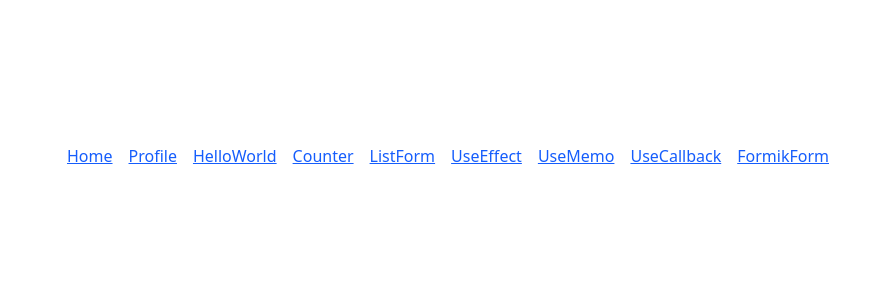
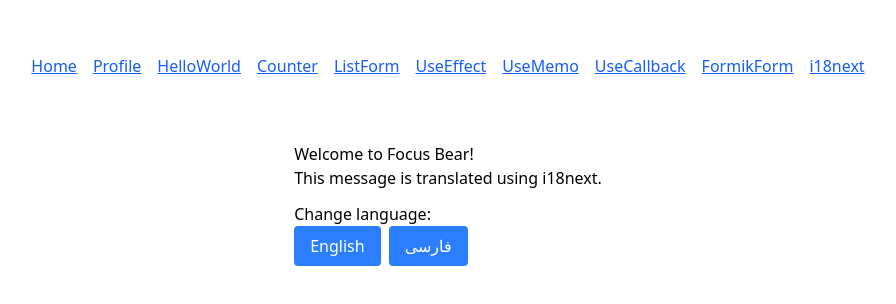
Before and after one commit to solmazmaabi-droid/SolmazMaabi-intern-repo, a React (Vite) app: page /components/I18nDemo in a window 1280 px wide. Shown: the part 232-536 px from the top of the page, without its empty margins (192-1088 px from the left). Built offline with nearby package versions, Linux system fonts and the light colour scheme.

Commit message:
Add: 📌 Implementing Internationalization with i18next

```diff
--- /dev/null
+++ b/Markdowns/5. React fundamentals/i18n.md
@@ -0,0 +1,13 @@
+# 📌 Implementing Internationalization with i18next
+
+## ❓ What challenges did you face while setting up i18next?
+
+A common challenge was ensuring i18next was initialised exactly once and imported before components tried to use translations. Another challenge was organising translation files and keeping keys consistent across languages. It was also easy to miss small issues like incorrect file paths or forgetting to add a fallback language.
+
+## ❓ Why is it important to use a library like i18next instead of manually handling translations?
+
+A library like i18next provides a structured and scalable approach to translations, including language switching, fallbacks, interpolation, and pluralisation. Doing this manually becomes difficult to maintain as the number of languages and UI strings grows, and it increases the risk of inconsistent wording and missing translations.
+
+## ❓ How would you handle dynamic content (e.g., user-generated text) in a multilingual app?
+
+User-generated content usually should not be automatically translated without user consent because it can be inaccurate. I would keep user content in its original language and optionally offer “Translate” as a separate feature (using a translation service), clearly labelling it as a translation. For dynamic UI text (e.g., “Hello, {name}”), I would use i18next interpolation and keep the dynamic values separate from the translation strings.
--- a/package.json
+++ b/package.json
@@ -46,8 +46,10 @@
   },
   "dependencies": {
     "formik": "^2.4.9",
+    "i18next": "^25.8.0",
     "react": "^19.2.3",
     "react-dom": "^19.2.3",
+    "react-i18next": "^16.5.3",
     "react-router-dom": "^7.12.0",
     "yup": "^1.7.1"
   }
--- a/src/App.jsx
+++ b/src/App.jsx
@@ -8,6 +8,7 @@
 import UseMemoDemo from "./components/UseMemoDemo";
 import UseCallbackDemo from "./components/UseCallbackDemo";
 import FormikForm from "./components/FormikForm";
+import I18nDemo from "./components/I18nDemo";
 
 export default function App() {
   <div className="p-6 bg-blue-600 text-white">Tailwind test</div>
@@ -43,6 +44,9 @@
         <Link to="/components/FormikForm" className="text-blue-600 underline">
           FormikForm
         </Link>
+        <Link to="/components/I18nDemo" className="text-blue-600 underline">
+          i18next
+        </Link>
       </nav>
 
       <Routes>
@@ -55,6 +59,7 @@
         <Route path="/components/UseMemoDemo" element={<UseMemoDemo />} />
         <Route path="/components/UseCallbackDemo" element={<UseCallbackDemo />} />
         <Route path="/components/FormikForm" element={<FormikForm />} />
+        <Route path="/components/I18nDemo" element={<I18nDemo />} />
 
       </Routes>
 
--- /dev/null
+++ b/src/components/I18nDemo.jsx
@@ -0,0 +1,22 @@
+import { useTranslation } from "react-i18next";
+import Button from "./Button";
+
+function I18nDemo() {
+  const { t, i18n } = useTranslation();
+
+  return (
+    <div style={{ padding: 16 }}>
+      <h2>{t("welcome")}</h2>
+      <p>{t("description")}</p>
+
+      <p style={{ marginTop: 12 }}>{t("changeLanguage")}:</p>
+
+      <div style={{ display: "flex", gap: 8 }}>
+        <Button onClick={() => i18n.changeLanguage("en")}>English</Button>
+        <Button onClick={() => i18n.changeLanguage("fa")}>فارسی</Button>
+      </div>
+    </div>
+  );
+}
+
+export default I18nDemo;
--- /dev/null
+++ b/src/i18n.jsx
@@ -0,0 +1,21 @@
+import i18n from "i18next";
+import { initReactI18next } from "react-i18next";
+
+import en from "./locales/en/translation.json";
+import fa from "./locales/fa/translation.json";
+
+i18n
+  .use(initReactI18next)
+  .init({
+    resources: {
+      en: { translation: en },
+      fa: { translation: fa },
+    },
+    lng: "en", // default language
+    fallbackLng: "en",
+    interpolation: {
+      escapeValue: false, // React already escapes by default
+    },
+  });
+
+export default i18n;
--- /dev/null
+++ b/src/locales/en/translation.json
@@ -0,0 +1,7 @@
+{
+  "welcome": "Welcome to Focus Bear!",
+  "description": "This message is translated using i18next.",
+  "changeLanguage": "Change language",
+  "profile": "Profile",
+  "home": "Home"
+}
--- /dev/null
+++ b/src/locales/fa/translation.json
@@ -0,0 +1,7 @@
+{
+  "welcome": ".به فوکوس بر خوش آمدید",
+  "description": "این متن توسط i18next ترجمه شده است.",
+  "changeLanguage": "تغییر زبان",
+  "profile": "پروفایل",
+  "home": "خانه"
+}
--- a/src/main.jsx
+++ b/src/main.jsx
@@ -3,6 +3,8 @@
 import App from "./App";
 import "./index.css";
 import { BrowserRouter } from "react-router-dom";
+import "./i18n";
+
 
 ReactDOM.createRoot(document.getElementById("root")).render(
   <React.StrictMode>
```
Also changed, not shown: 1 other file (tests, documents, lock files or other folders).
